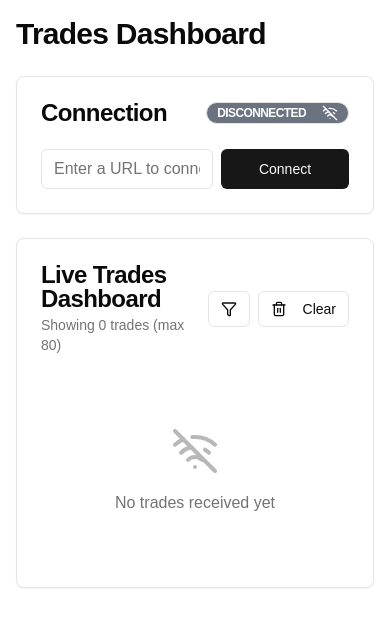
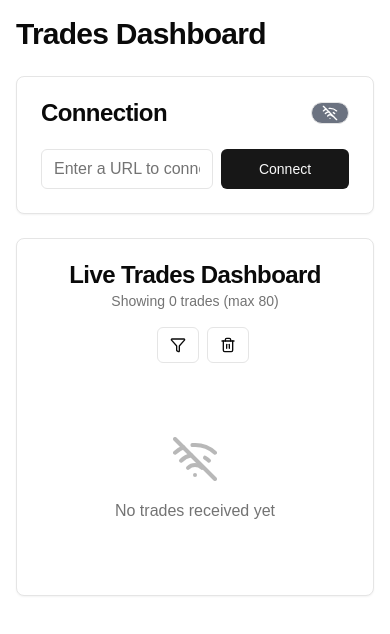
Before and after one commit to anbushio/trading-feed-ui, a Next.js app: page / in a window 390 px wide. Shown: the top 634 px of the page. Built offline with nearby package versions, Linux system fonts and the light colour scheme.

Commit message:
styles: small fix

```diff
--- a/components/Controls.tsx
+++ b/components/Controls.tsx
@@ -32,11 +32,11 @@ export default function Controls({ setTrades, maxTrades }: ControlsProps) {
   const getStatusIcon = (status: ConnectionStatus) => {
     switch (status) {
       case ConnectionStatus.CONNECTED:
-        return <Wifi className="h-4 w-4 ml-2" />
+        return <Wifi className="h-4 w-4 sm:ml-2" />
       case ConnectionStatus.CONNECTING:
-        return <Wifi className="h-4 w-4 ml-2 animate-pulse" />
+        return <Wifi className="h-4 w-4 sm:ml-2 animate-pulse" />
       default:
-        return <WifiOff className="h-4 w-4 ml-2" />
+        return <WifiOff className="h-4 w-4 sm:ml-2" />
     }
   }
 
@@ -145,7 +145,9 @@ export default function Controls({ setTrades, maxTrades }: ControlsProps) {
             variant="outline"
             className={`ml-auto ${getStatusColor(connectionStatus)} text-white flex items-center`}
           >
-            <span className="mr-2">{connectionStatus.toUpperCase()}</span>{' '}
+            <span className="mr-2 max-sm:hidden">
+              {connectionStatus.toUpperCase()}
+            </span>{' '}
             {getStatusIcon(connectionStatus)}
           </Badge>
         </CardTitle>
--- a/components/TradesTable.tsx
+++ b/components/TradesTable.tsx
@@ -70,7 +70,7 @@ export default function TradesTable({
     <Collapsible open={isFiltersOpen} onOpenChange={setIsFiltersOpen}>
       <Card>
         <CardHeader>
-          <div className="flex items-center justify-between">
+          <div className="flex items-center justify-between max-sm:flex-col max-sm:text-center">
             <div>
               <CardTitle>Live Trades Dashboard</CardTitle>
               <CardDescription>
@@ -81,7 +81,7 @@ export default function TradesTable({
                 </p>
               </CardDescription>
             </div>
-            <div className="flex items-center gap-2">
+            <div className="flex items-center gap-2 max-sm:mt-4">
               <div className="relative pr-2">
                 {activeFiltersCount() > 0 && (
                   <Badge variant="secondary">
@@ -114,8 +114,8 @@ export default function TradesTable({
                 </Button>
               </CollapsibleTrigger>
               <Button onClick={onClearTrades} variant="outline" size="sm">
-                <Trash2 className="h-4 w-4 mr-2" />
-                Clear
+                <Trash2 className="h-4 w-4 sm:mr-2" />
+                <span className="hidden sm:block">Clear</span>
               </Button>
             </div>
           </div>
```
